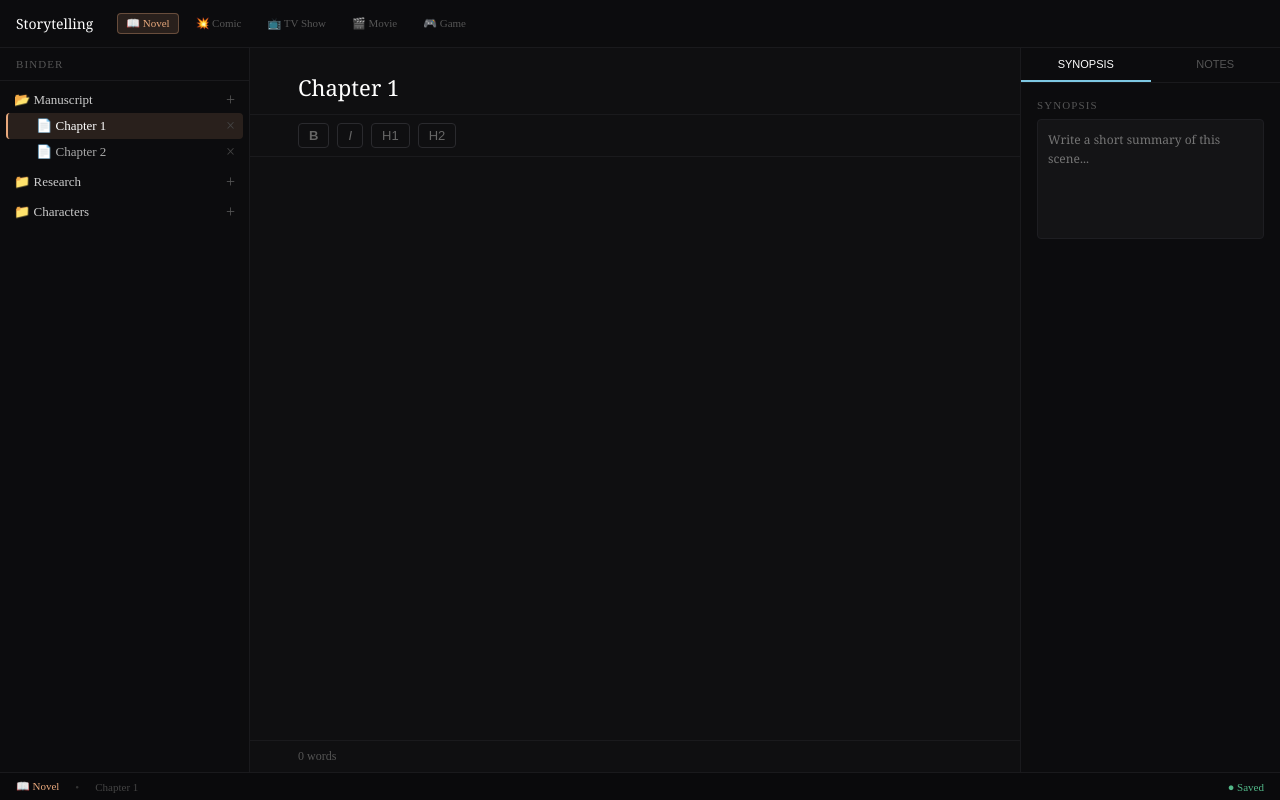
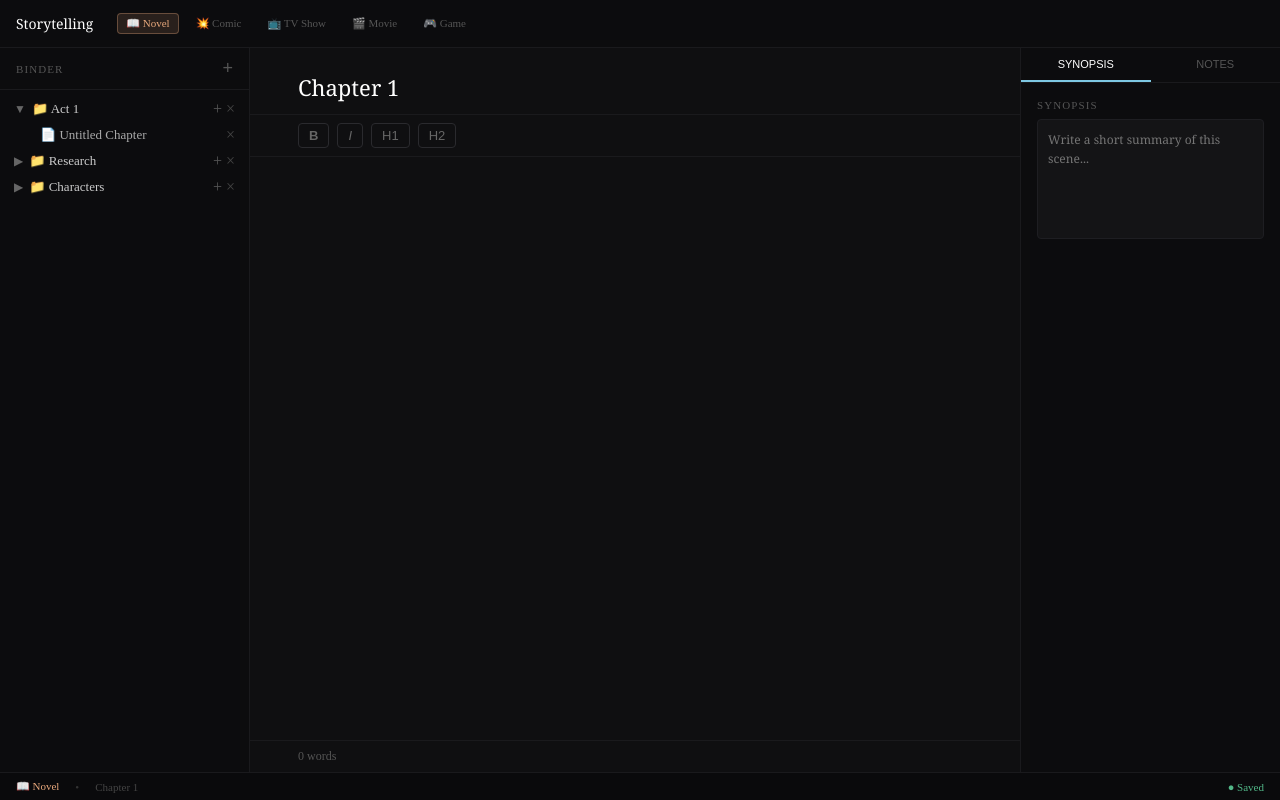
Before and after one commit to dukecarroll1122-ctrl/Storytelling-, a React (Vite) app: page / in a window 1280 px wide. Built offline with nearby package versions, Linux system fonts and the light colour scheme.

Commit message:
add full binder system with folder and document inline renaming

```diff
--- a/src/App.jsx
+++ b/src/App.jsx
@@ -50,6 +50,7 @@ function App() {
       <div style={{ display: 'flex', flex: 1, overflow: 'hidden' }}>
 
         <Sidebar
+          key={projectType}
           selectedDoc={selectedDoc}
           setSelectedDoc={setSelectedDoc}
           documents={documents}
@@ -80,7 +81,9 @@ function App() {
       <div style={{ height: '28px', background: '#0a0a0c', borderTop: '1px solid #1a1a1d', display: 'flex', alignItems: 'center', padding: '0 16px', gap: '16px' }}>
         <span style={{ color: currentType.color, fontSize: '11px' }}>{currentType.icon} {currentType.label}</span>
         <span style={{ color: '#333', fontSize: '11px' }}>•</span>
-        <span style={{ color: '#444', fontSize: '11px' }}>{selectedDoc}</span>
+        <span style={{ color: '#444', fontSize: '11px' }}>
+  {selectedDoc.includes('-') && !isNaN(selectedDoc.split('-').pop()) ? 'Untitled' : selectedDoc}
+</span>
         <div style={{ flex: 1 }} />
         <span style={{ color: '#52b788', fontSize: '11px' }}>● Saved</span>
       </div>
--- a/src/Sidebar.jsx
+++ b/src/Sidebar.jsx
@@ -1,109 +1,194 @@
 import { useState } from 'react'
 
-const PROJECT_STRUCTURES = {
-  novel: {
-    folders: ['Manuscript', 'Research', 'Characters'],
-    defaultDoc: 'Untitled Chapter',
-  },
-  comic: {
-    folders: ['Issue 1', 'Research', 'Characters'],
-    defaultDoc: 'Untitled Page',
-  },
-  tv: {
-    folders: ['Season 1', 'Research', 'Characters'],
-    defaultDoc: 'Untitled Episode',
-  },
-  movie: {
-    folders: ['Act 1', 'Research', 'Characters'],
-    defaultDoc: 'Untitled Scene',
-  },
-  game: {
-    folders: ['Chapter 1', 'Research', 'Characters'],
-    defaultDoc: 'Untitled Quest',
-  },
+const DEFAULT_STRUCTURES = {
+  novel: [
+    { id: 'act1', name: 'Act 1', open: true, docs: ['Untitled Chapter'] },
+    { id: 'research', name: 'Research', open: false, docs: [] },
+    { id: 'characters', name: 'Characters', open: false, docs: [] },
+  ],
+  comic: [
+    { id: 'issue1', name: 'Issue 1', open: true, docs: ['Untitled Page'] },
+    { id: 'research', name: 'Research', open: false, docs: [] },
+    { id: 'characters', name: 'Characters', open: false, docs: [] },
+  ],
+  tv: [
+    { id: 'season1', name: 'Season 1', open: true, docs: ['Untitled Episode'] },
+    { id: 'research', name: 'Research', open: false, docs: [] },
+    { id: 'characters', name: 'Characters', open: false, docs: [] },
+  ],
+  movie: [
+    { id: 'act1', name: 'Act 1', open: true, docs: ['Untitled Scene'] },
+    { id: 'research', name: 'Research', open: false, docs: [] },
+    { id: 'characters', name: 'Characters', open: false, docs: [] },
+  ],
+  game: [
+    { id: 'chapter1', name: 'Chapter 1', open: true, docs: ['Untitled Quest'] },
+    { id: 'research', name: 'Research', open: false, docs: [] },
+    { id: 'characters', name: 'Characters', open: false, docs: [] },
+  ],
 }
 
-function Sidebar({ selectedDoc, setSelectedDoc, documents, setDocuments, research, setResearch, characters, setCharacters, projectType, accentColor }) {
-  const [mainOpen, setMainOpen] = useState(true)
-  const [researchOpen, setResearchOpen] = useState(false)
-  const [charactersOpen, setCharactersOpen] = useState(false)
+function Sidebar({ selectedDoc, setSelectedDoc, projectType, accentColor }) {
+  const [folders, setFolders] = useState(DEFAULT_STRUCTURES[projectType] || DEFAULT_STRUCTURES.novel)
+  const [editingItem, setEditingItem] = useState(null)
 
-  const structure = PROJECT_STRUCTURES[projectType] || PROJECT_STRUCTURES.novel
-  const mainFolderName = structure.folders[0]
-  const defaultDoc = structure.defaultDoc
-
-  const addDocument = (list, setList) => {
-    const timestamp = Date.now()
-    const newDoc = `${defaultDoc}-${timestamp}`
-    setList([...list, newDoc])
-    setSelectedDoc(newDoc)
+  const toggleFolder = (folderId) => {
+    setFolders(folders.map(f =>
+      f.id === folderId ? { ...f, open: !f.open } : f
+    ))
   }
 
-  const deleteDocument = (list, setList, doc) => {
-    const updated = list.filter(d => d !== doc)
-    setList(updated)
-    if (selectedDoc === doc) setSelectedDoc(updated[0] || '')
+  const addFolder = () => {
+    const newFolder = {
+      id: `folder-${Date.now()}`,
+      name: 'Untitled Folder',
+      open: true,
+      docs: [],
+    }
+    setFolders([...folders, newFolder])
+    setEditingItem(newFolder.id)
   }
 
-  const renderDocs = (list, setList) => (
-    list.map((doc) => (
-      <div
-        key={doc}
-        style={{
-          display: 'flex',
-          alignItems: 'center',
-          padding: '4px 8px 4px 28px',
-          background: selectedDoc === doc ? accentColor + '22' : 'transparent',
-          borderRadius: '4px',
-          borderLeft: selectedDoc === doc ? `2px solid ${accentColor}` : '2px solid transparent',
-        }}>
-        <div
-          onClick={() => setSelectedDoc(doc)}
-          style={{ flex: 1, color: selectedDoc === doc ? '#fff' : '#aaa', fontSize: '13px', cursor: 'pointer' }}>
-          📄 {doc.includes('-') ? defaultDoc.replace('Untitled ', '') : doc}
-        </div>
-        <span
-          onClick={() => deleteDocument(list, setList, doc)}
-          style={{ color: '#444', fontSize: '16px', cursor: 'pointer', paddingLeft: '4px' }}>
-          ×
-        </span>
-      </div>
+  const renameFolder = (folderId, newName) => {
+    setFolders(folders.map(f =>
+      f.id === folderId ? { ...f, name: newName } : f
     ))
-  )
+  }
+
+  const deleteFolder = (folderId) => {
+    setFolders(folders.filter(f => f.id !== folderId))
+  }
+
+  const addDoc = (folderId) => {
+    const newDoc = `Untitled-${Date.now()}`
+    setFolders(folders.map(f =>
+      f.id === folderId ? { ...f, docs: [...f.docs, newDoc] } : f
+    ))
+    setSelectedDoc(newDoc)
+    setEditingItem(newDoc)
+  }
+
+  const renameDoc = (folderId, oldDoc, newName) => {
+    const finalName = newName.trim() || 'Untitled'
+    setFolders(folders.map(f =>
+      f.id === folderId
+        ? { ...f, docs: f.docs.map(d => d === oldDoc ? finalName : d) }
+        : f
+    ))
+    if (selectedDoc === oldDoc) setSelectedDoc(finalName)
+  }
+
+  const deleteDoc = (folderId, doc) => {
+    setFolders(folders.map(f =>
+      f.id === folderId ? { ...f, docs: f.docs.filter(d => d !== doc) } : f
+    ))
+    if (selectedDoc === doc) setSelectedDoc('')
+  }
+
+  const getDocName = (doc) => {
+    if (doc.startsWith('Untitled-') && !isNaN(doc.split('-').pop())) {
+      return 'Untitled'
+    }
+    return doc
+  }
 
   return (
     <div style={{ width: '250px', background: '#0c0c0e', borderRight: '1px solid #1a1a1d', height: '100%', display: 'flex', flexDirection: 'column' }}>
 
-      <div style={{ padding: '10px 16px', borderBottom: '1px solid #1a1a1d' }}>
+      <div style={{ display: 'flex', alignItems: 'center', justifyContent: 'space-between', padding: '10px 16px', borderBottom: '1px solid #1a1a1d' }}>
         <p style={{ color: '#555', fontSize: '11px', letterSpacing: '0.1em' }}>BINDER</p>
+        <button
+          onClick={addFolder}
+          style={{ background: 'none', border: 'none', color: '#555', fontSize: '18px', cursor: 'pointer' }}>
+          +
+        </button>
       </div>
 
       <div style={{ padding: '6px', flex: 1, overflow: 'auto' }}>
+        {folders.map(folder => (
+          <div key={folder.id}>
 
-        <div style={{ display: 'flex', alignItems: 'center', padding: '4px 8px' }}>
-          <div onClick={() => setMainOpen(!mainOpen)} style={{ color: '#ccc', fontSize: '13px', flex: 1, cursor: 'pointer' }}>
-            {mainOpen ? '📂' : '📁'} {mainFolderName}
+            <div
+              style={{ display: 'flex', alignItems: 'center', padding: '4px 8px', borderRadius: '4px' }}
+              onMouseEnter={e => e.currentTarget.style.background = '#141416'}
+              onMouseLeave={e => e.currentTarget.style.background = 'transparent'}>
+
+              <div onClick={() => toggleFolder(folder.id)} style={{ cursor: 'pointer', marginRight: '6px', color: '#666', fontSize: '12px' }}>
+                {folder.open ? '▼' : '▶'}
+              </div>
+
+              {editingItem === folder.id ? (
+                <input
+                  autoFocus
+                  defaultValue={folder.name}
+                  onBlur={(e) => {
+                    renameFolder(folder.id, e.target.value || folder.name)
+                    setEditingItem(null)
+                  }}
+                  onKeyDown={(e) => {
+                    if (e.key === 'Enter') {
+                      renameFolder(folder.id, e.target.value || folder.name)
+                      setEditingItem(null)
+                    }
+                  }}
+                  style={{ flex: 1, background: '#1a1a1d', border: 'none', outline: 'none', color: '#fff', fontSize: '13px', borderRadius: '3px', padding: '2px 6px' }}
+                />
+              ) : (
+                <div
+                  onDoubleClick={() => setEditingItem(folder.id)}
+                  onClick={() => toggleFolder(folder.id)}
+                  style={{ flex: 1, color: '#ccc', fontSize: '13px', cursor: 'pointer' }}>
+                  📁 {folder.name}
+                </div>
+              )}
+
+              <span onClick={() => addDoc(folder.id)} style={{ color: '#555', fontSize: '16px', cursor: 'pointer', padding: '0 4px' }}>+</span>
+              <span onClick={() => deleteFolder(folder.id)} style={{ color: '#444', fontSize: '16px', cursor: 'pointer' }}>×</span>
+            </div>
+
+            {folder.open && folder.docs.map(doc => (
+              <div
+                key={doc}
+                style={{
+                  display: 'flex',
+                  alignItems: 'center',
+                  padding: '4px 8px 4px 32px',
+                  background: selectedDoc === doc ? accentColor + '22' : 'transparent',
+                  borderRadius: '4px',
+                  borderLeft: selectedDoc === doc ? `2px solid ${accentColor}` : '2px solid transparent',
+                }}>
+
+                {editingItem === doc ? (
+                  <input
+                    autoFocus
+                    defaultValue={getDocName(doc)}
+                    onBlur={(e) => {
+                      renameDoc(folder.id, doc, e.target.value)
+                      setEditingItem(null)
+                    }}
+                    onKeyDown={(e) => {
+                      if (e.key === 'Enter') {
+                        renameDoc(folder.id, doc, e.target.value)
+                        setEditingItem(null)
+                      }
+                    }}
+                    style={{ flex: 1, background: '#1a1a1d', border: 'none', outline: 'none', color: '#fff', fontSize: '13px', borderRadius: '3px', padding: '2px 6px' }}
+                  />
+                ) : (
+                  <div
+                    onClick={() => setSelectedDoc(doc)}
+                    onDoubleClick={() => setEditingItem(doc)}
+                    style={{ flex: 1, color: selectedDoc === doc ? '#fff' : '#aaa', fontSize: '13px', cursor: 'pointer' }}>
+                    📄 {getDocName(doc)}
+                  </div>
+                )}
+
+                <span onClick={() => deleteDoc(folder.id, doc)} style={{ color: '#444', fontSize: '16px', cursor: 'pointer' }}>×</span>
+              </div>
+            ))}
+
           </div>
-          <span onClick={() => addDocument(documents, setDocuments)} style={{ color: '#555', fontSize: '16px', cursor: 'pointer' }}>+</span>
-        </div>
-        {mainOpen && renderDocs(documents, setDocuments)}
-
-        <div style={{ display: 'flex', alignItems: 'center', padding: '4px 8px', marginTop: '4px' }}>
-          <div onClick={() => setResearchOpen(!researchOpen)} style={{ color: '#ccc', fontSize: '13px', flex: 1, cursor: 'pointer' }}>
-            {researchOpen ? '📂' : '📁'} Research
-          </div>
-          <span onClick={() => addDocument(research, setResearch)} style={{ color: '#555', fontSize: '16px', cursor: 'pointer' }}>+</span>
-        </div>
-        {researchOpen && renderDocs(research, setResearch)}
-
-        <div style={{ display: 'flex', alignItems: 'center', padding: '4px 8px', marginTop: '4px' }}>
-          <div onClick={() => setCharactersOpen(!charactersOpen)} style={{ color: '#ccc', fontSize: '13px', flex: 1, cursor: 'pointer' }}>
-            {charactersOpen ? '📂' : '📁'} Characters
-          </div>
-          <span onClick={() => addDocument(characters, setCharacters)} style={{ color: '#555', fontSize: '16px', cursor: 'pointer' }}>+</span>
-        </div>
-        {charactersOpen && renderDocs(characters, setCharacters)}
-
+        ))}
       </div>
 
     </div>
```
